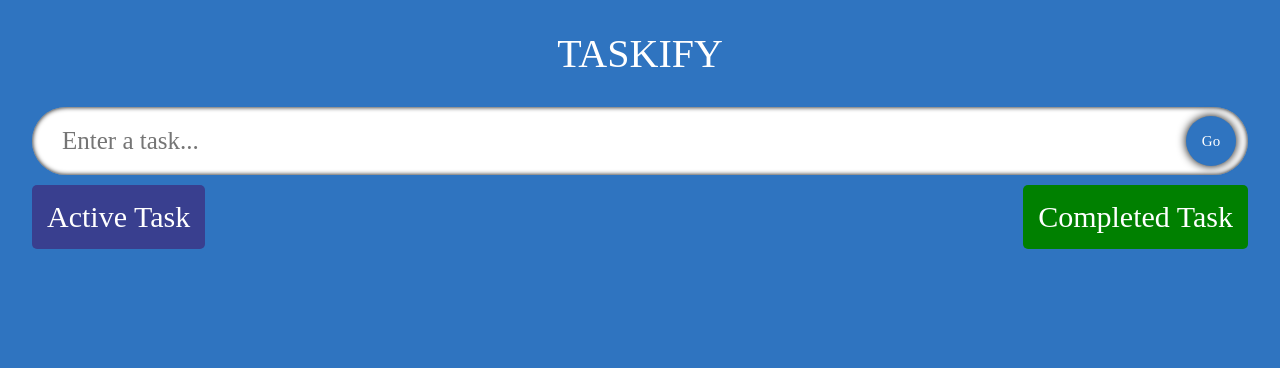
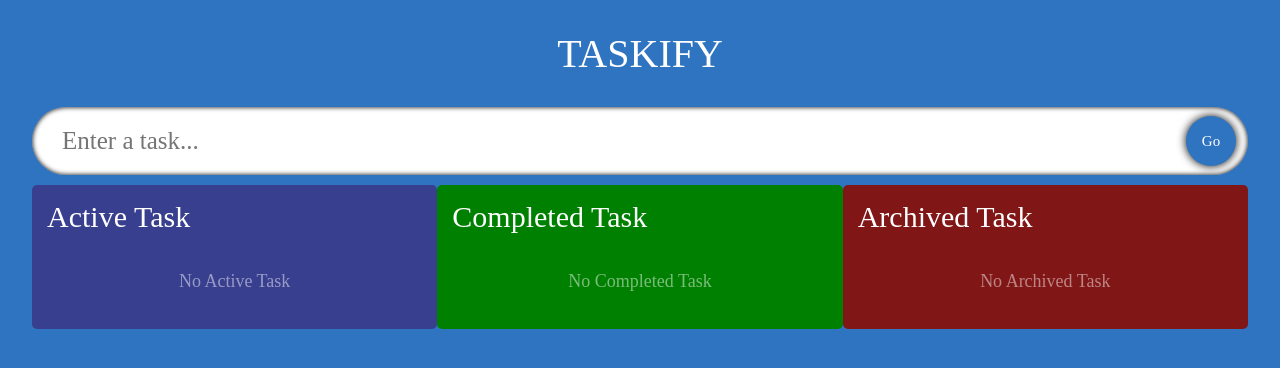
Before and after one commit to AbdulMoizWali/taskify, a React (Create React App) app: page / in a window 1280 px wide. Shown: the top 368 px of the page. Built offline with nearby package versions, Linux system fonts and the light colour scheme; a web font is replaced by a local one.

Commit message:
feat: On delete todo goes to archived

```diff
--- a/src/App.tsx
+++ b/src/App.tsx
@@ -9,6 +9,7 @@ const App: React.FC = () => {
   const [task, setTask] = useState<string>("");
   const [todos, setTodos] = useState<Todo[]>([]);
   const [completedTodos, setCompletedTodos] = useState<Todo[]>([]);
+  const [archivedTodos, setArchivedTodos] = useState<Todo[]>([]);
 
   const addTask = (e: React.FormEvent) => {
     e.preventDefault();
@@ -20,7 +21,7 @@ const App: React.FC = () => {
   };
 
   const onDragEnd = (result: DropResult) => {
-    const { destination, source, draggableId } = result;
+    const { destination, source } = result;
 
     if (!destination) return;
 
@@ -53,25 +54,32 @@ const App: React.FC = () => {
 
     let add,
       active = todos,
-      completed = completedTodos;
+      completed = completedTodos,
+      archived = archivedTodos;
 
+    // active.splice will delete the item from the array
     if (source.droppableId === "ActiveTodos") {
       add = active[source.index];
-      // active.splice will delete the item from the array
       active.splice(source.index, 1);
-    } else {
+    } else if (source.droppableId === "CompletedTodos") {
       add = completed[source.index];
       completed.splice(source.index, 1);
+    } else {
+      add = archived[source.index];
+      archived.splice(source.index, 1);
     }
 
     if (destination.droppableId === "ActiveTodos") {
       add.isDone = false;
       active.splice(destination.index, 0, add);
-    } else {
+    } else if (destination.droppableId === "CompletedTodos") {
       add.isDone = true;
       completed.splice(destination.index, 0, add);
+    } else {
+      archived.splice(destination.index, 0, add);
     }
 
+    setArchivedTodos(archived);
     setCompletedTodos(completed);
     setTodos(active);
   };
@@ -87,6 +95,8 @@ const App: React.FC = () => {
           setTodos={setTodos}
           completedTodos={completedTodos}
           setCompletedTodos={setCompletedTodos}
+          archivedTodos={archivedTodos}
+          setArchivedTodos={setArchivedTodos}
         />
       </div>{" "}
     </DragDropContext>
--- a/src/components/SingleTodo/SingleTodo.tsx
+++ b/src/components/SingleTodo/SingleTodo.tsx
@@ -10,6 +10,8 @@ interface Props {
   todo: Todo;
   activeTodos: Todo[];
   setActiveTodos: React.Dispatch<React.SetStateAction<Todo[]>>;
+  dropabbleId: string;
+  setArchivedTodos?: React.Dispatch<React.SetStateAction<Todo[]>>;
 }
 
 const SingleTodo: React.FC<Props> = ({
@@ -17,6 +19,8 @@ const SingleTodo: React.FC<Props> = ({
   todo,
   activeTodos: todos,
   setActiveTodos: setTodos,
+  dropabbleId,
+  setArchivedTodos,
 }) => {
   const [isEdit, setIsEdit] = useState<boolean>(false);
   const [editTask, setEditTask] = useState<string>(todo.task);
@@ -40,7 +44,19 @@ const SingleTodo: React.FC<Props> = ({
     const updatedTodos = todos.filter((todo) => {
       return todo.id !== id;
     });
-    setTodos(updatedTodos);
+    if (setArchivedTodos) {
+      console.log("====================================");
+      console.log("setArchivedTodos");
+      console.log("====================================");
+      let removedTodo: Todo | undefined = todos
+        .filter((todo) => todo.id === id)
+        ?.pop();
+      if (removedTodo) {
+        removedTodo.isDone = true;
+        setArchivedTodos([removedTodo]);
+      }
+      setTodos(updatedTodos);
+    }
   };
 
   const todoTaskEdit = (id: number) => {
@@ -63,7 +79,9 @@ const SingleTodo: React.FC<Props> = ({
     <Draggable draggableId={todo.id.toString()} index={index}>
       {(provided, snapshot) => (
         <form
-          className={todo.isDone ? "todoSingle todoDone" : "todoSingle"}
+          className={`todoSingle ${todo.isDone ? "todoDone" : ""} ${
+            dropabbleId === "ArchivedTodos" ? "todoArchived" : ""
+          }`}
           onSubmit={(e) => todoEdit(e, todo.id)}
           {...provided.draggableProps}
           {...provided.dragHandleProps}
@@ -101,10 +119,12 @@ const SingleTodo: React.FC<Props> = ({
                 }}
               />
             )}
-            <AiOutlineDelete
-              className="icon"
-              onClick={() => todoDelete(todo.id)}
-            />
+            {dropabbleId === "ArchivedTodos" ? null : (
+              <AiOutlineDelete
+                className="icon"
+                onClick={() => todoDelete(todo.id)}
+              />
+            )}
             {/* <MdDone className="icon" onClick={() => todoDone(todo.id)} /> */}
           </div>
         </form>
--- a/src/components/SingleTodo/style.css
+++ b/src/components/SingleTodo/style.css
@@ -11,7 +11,8 @@
   transition: 0.2s all ease-out;
 }
 
-.todoSingle:hover {
+.todoSingle:hover,
+.todoSingle:active {
   transform: scale(1.01);
   box-shadow: 0 0 5px black;
 }
@@ -19,6 +20,11 @@
 .todoDone {
   color: rgb(223, 223, 223);
   background-color: rgb(80, 153, 38);
+}
+
+.todoArchived {
+  color: rgb(223, 223, 223);
+  background-color: rgb(153, 38, 38);
 }
 
 .todoTask {
--- a/src/components/TodoList/TodoList.tsx
+++ b/src/components/TodoList/TodoList.tsx
@@ -9,6 +9,8 @@ interface Props {
   setTodos: React.Dispatch<React.SetStateAction<Todo[]>>;
   completedTodos: Todo[];
   setCompletedTodos: React.Dispatch<React.SetStateAction<Todo[]>>;
+  archivedTodos: Todo[];
+  setArchivedTodos: React.Dispatch<React.SetStateAction<Todo[]>>;
 }
 
 const TodoList: React.FC<Props> = ({
@@ -16,6 +18,8 @@ const TodoList: React.FC<Props> = ({
   setTodos,
   completedTodos,
   setCompletedTodos,
+  archivedTodos,
+  setArchivedTodos,
 }) => {
   return (
     <div className="container">
@@ -27,6 +31,9 @@ const TodoList: React.FC<Props> = ({
             {...provided.droppableProps}
           >
             <span className="todosHeading">Active Task</span>
+            {todos.length === 0 ? (
+              <span className="noTodos">No Active Task</span>
+            ) : null}
             {todos.map((todo, index) => {
               return (
                 <SingleTodo
@@ -36,6 +43,8 @@ const TodoList: React.FC<Props> = ({
                   todo={todo}
                   activeTodos={todos}
                   setActiveTodos={setTodos}
+                  dropabbleId={"ActiveTodos"}
+                  setArchivedTodos={setArchivedTodos}
                 />
               );
             })}
@@ -52,14 +61,47 @@ const TodoList: React.FC<Props> = ({
             {...provided.droppableProps}
           >
             <span className="todosHeading">Completed Task</span>
+            {completedTodos.length === 0 ? (
+              <span className="noTodos">No Completed Task</span>
+            ) : null}
             {completedTodos.map((todo, index) => {
               return (
                 <SingleTodo
                   index={index}
                   key={todo.id}
                   todo={todo}
+                  activeTodos={completedTodos}
+                  setActiveTodos={setCompletedTodos}
+                  dropabbleId={"CompletedTodos"}
+                  setArchivedTodos={setArchivedTodos}
+                />
+              );
+            })}
+            {provided.placeholder}
+          </div>
+        )}
+      </Droppable>
+
+      <Droppable droppableId="ArchivedTodos">
+        {(provided) => (
+          <div
+            className="todos archived"
+            ref={provided.innerRef}
+            {...provided.droppableProps}
+          >
+            <span className="todosHeading">Archived Task</span>
+            {archivedTodos.length === 0 ? (
+              <span className="noTodos">No Archived Task</span>
+            ) : null}
+            {archivedTodos.map((todo, index) => {
+              return (
+                <SingleTodo
+                  index={index}
+                  key={todo.id}
+                  todo={todo}
                   activeTodos={todos}
-                  setActiveTodos={setCompletedTodos}
+                  setActiveTodos={setArchivedTodos}
+                  dropabbleId={"ArchivedTodos"}
                 />
               );
             })}
--- a/src/components/TodoList/style.css
+++ b/src/components/TodoList/style.css
@@ -20,14 +20,29 @@
   background-color: green;
 }
 
+.archived {
+  background-color: rgb(129, 22, 22);
+}
+
 .todosHeading {
   font-size: 30px;
   color: #fff;
 }
 
+.noTodos {
+  height: 65px;
+  color: rgba(255, 255, 255, 0.479);
+  font-size: 18px;
+  margin: auto;
+  margin-top: 15px;
+  text-align: center;
+  display: flex;
+  align-items: center;
+}
+
 @media (max-width: 1100px) {
   .todos {
-    width: 45%;
+    width: 27%;
   }
 }
 
@@ -43,3 +58,9 @@
     align-items: center;
   }
 }
+
+@media (min-width: 1100px) {
+  .todos {
+    width: 31%;
+  }
+}
```
